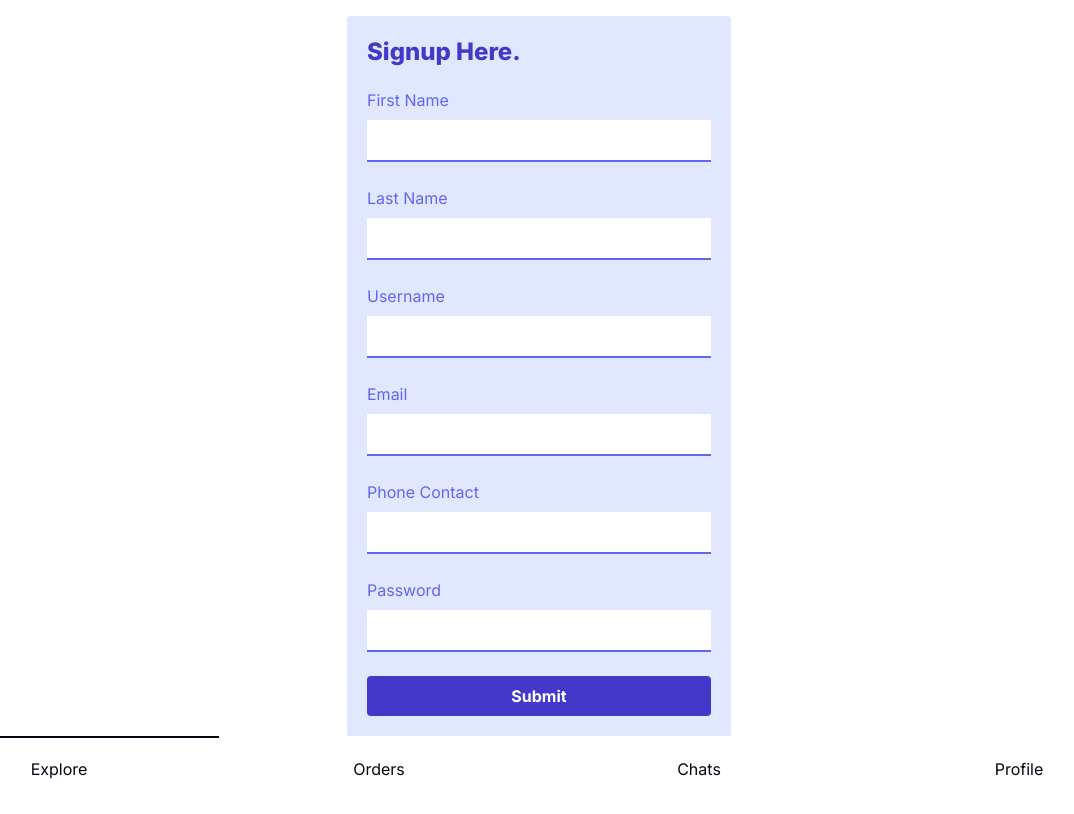
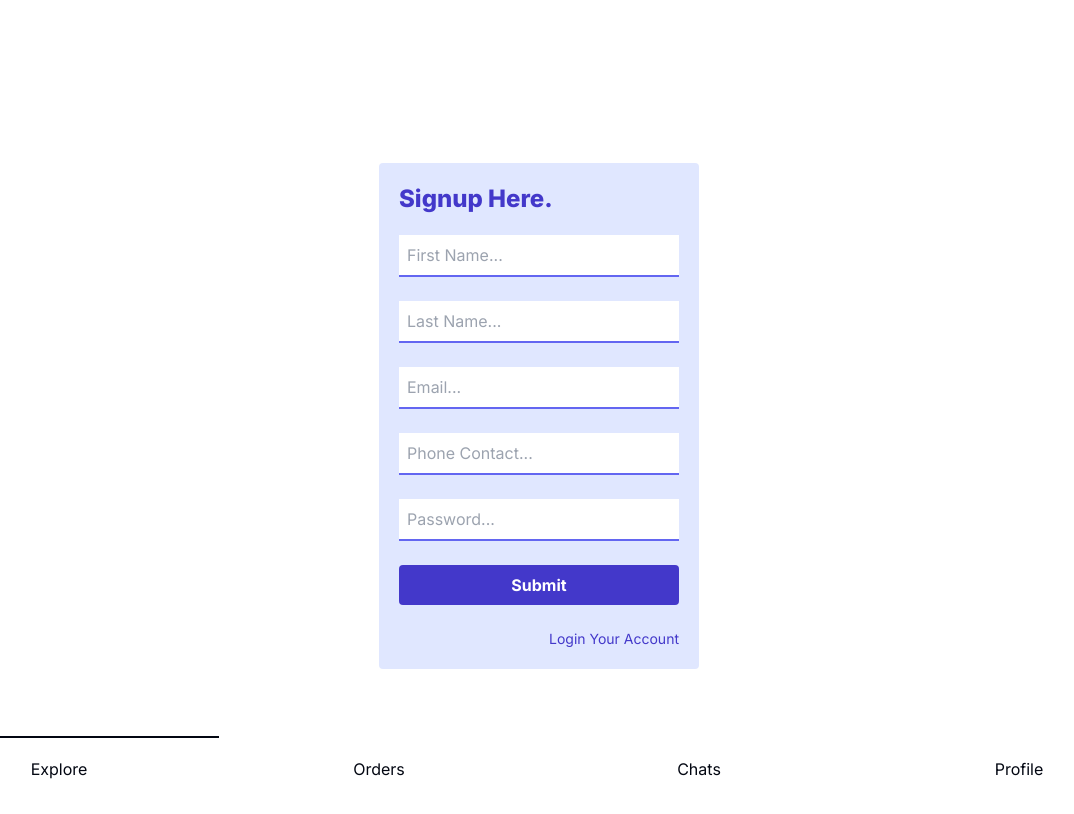
Before and after one commit to ikram98ai/ustad, a Next.js app: page /signup in a window 1280 px wide. Shown: the top 814 px of the page, without its empty margins (101-1175 px from the left). Built offline with nearby package versions, Linux system fonts and the light colour scheme.

Commit message:
integrating formik

```diff
--- a/app/components/form/TextInput.tsx
+++ /dev/null
@@ -1,24 +0,0 @@
-import React from "react";
-
-interface Props {
-  labelText: string;
-  inputType: string;
-  inputName: string;
-}
-
-const TextInput = ({ labelText, inputType, inputName }: Props) => {
-  return (
-    <>
-      <label className="block mb-2 text-indigo-500" htmlFor={inputName}>
-        {labelText}
-      </label>
-      <input
-        className="w-full p-2 mb-6  border-b-2 border-indigo-500 outline-none focus:bg-gray-200"
-        type={inputType}
-        name={inputName}
-      />
-    </>
-  );
-};
-
-export default TextInput;
--- a/app/login/page.tsx
+++ b/app/login/page.tsx
@@ -1,32 +1,40 @@
-import React from "react";
+"use client";
 import FormHeader from "../components/form/FormHeader";
-import TextInput from "../components/form/TextInput";
 import FormFooter from "../components/form/FormFooter";
+import { Formik, Form, Field, ErrorMessage } from "formik";
+import styles from "../styleObj";
 
 const LoginPage = () => {
+  const formInit = {
+    email: "",
+    password: "",
+  };
+
   return (
+    <Formik
+      initialValues={formInit}
+      onSubmit={(values) => {
+        alert(JSON.stringify(values, null, 2));
+      }}
+    >
+      <Form>
         <div className="flex h-screen">
           <div className="w-full max-w-xs m-auto bg-indigo-100 rounded p-5">
             <FormHeader text="Login Here." />
-        <form>
-          <TextInput
-            labelText="Username"
-            inputType="text"
-            inputName="username"
+            <Field
+              className={styles.textInput}
+              name="email"
+              type="email"
+              placeholder="Email..."
             />
-          <TextInput
-            labelText="Password"
-            inputType="password"
-            inputName="password"
+            <ErrorMessage name="email"/>
+            <Field
+              className={styles.textInput}
+              name="password"
+              type="password"
+              placeholder="Password..."
             />
-
-          <div>
-            <input
-              className="w-full bg-indigo-700 hover:bg-green-600 text-white font-bold py-2 px-4 mb-6 rounded"
-              type="submit"
-            />
-          </div>
-        </form>
+            <input className={styles.submitBtn} type="submit" />
             <FormFooter
               leftLink="#"
               leftText="Forgot Password?"
@@ -35,6 +43,8 @@ const LoginPage = () => {
             />
           </div>
         </div>
+      </Form>
+    </Formik>
   );
 };
 
--- a/app/signup/page.tsx
+++ b/app/signup/page.tsx
@@ -1,58 +1,71 @@
-import React from "react";
+"use client";
 import FormHeader from "../components/form/FormHeader";
-import TextInput from "../components/form/TextInput";
 import FormFooter from "../components/form/FormFooter";
+import { Field, Form, Formik } from "formik";
+import styles from "../styleObj";
 
 const SignupPage = () => {
+  const formInit = {
+    firstName: "",
+    lastName: "",
+    username: "",
+    email: "",
+    phoneContact: "",
+    password: "",
+  };
+
   return (
-    <div className="flex mb-20">
-      <div className="w-full max-w-sm m-auto bg-indigo-100 rounded p-5">
+    <Formik
+      initialValues={formInit}
+      onSubmit={(values) => {
+        alert(JSON.stringify(values, null, 2));
+      }}
+    >
+      <Form>
+        <div className="flex h-screen">
+          <div className="w-full max-w-xs m-auto bg-indigo-100 rounded p-5">
             <FormHeader text="Signup Here." />
-        <form>
-          <TextInput
-            labelText="First Name"
-            inputType="text"
-            inputName="firstName"
+            <Field
+              name="firstName"
+              type="text"
+              className={styles.textInput}
+              placeholder="First Name..."
             />
-          <TextInput
-            labelText="Last Name"
-            inputType="text"
-            inputName="lastName"
+            <Field
+              name="lastName"
+              type="text"
+              className={styles.textInput}
+              placeholder="Last Name..."
             />
-          <TextInput
-            labelText="Username"
-            inputType="text"
-            inputName="username"
+            <Field
+              name="email"
+              type="email"
+              className={styles.textInput}
+              placeholder="Email..."
             />
-          <TextInput
-            labelText="Email"
-            inputType="email"
-            inputName="email"
-          />
-          <TextInput
-            labelText="Phone Contact"
-            inputType="tel"
-            inputName="phoneContact"
-          />
-          <TextInput
-            labelText="Password"
-            inputType="password"
-            inputName="password"
+            <Field
+              name="contact"
+              type="tel"
+              className={styles.textInput}
+              placeholder="Phone Contact..."
             />
 
-          <div>
+            <Field
+              className={styles.textInput}
+              name="password"
+              type="password"
+              placeholder="Password..."
+            />
             <input
               className="w-full bg-indigo-700 hover:bg-green-600 text-white font-bold py-2 px-4 mb-6 rounded"
               type="submit"
             />
-          </div>
-        </form>
-        <FormFooter
-          rightLink="/login"
-          rightText="Login Your Account"
-        />
+
+            <FormFooter rightLink="/login" rightText="Login Your Account" />
           </div>
         </div>
+      </Form>
+    </Formik>
   );
 };
 
--- /dev/null
+++ b/app/styleObj.ts
@@ -0,0 +1,8 @@
+const styles = {
+  textInput:
+    "w-full p-2 mb-2  border-b-2 border-indigo-500 outline-none focus:bg-gray-200 mb-6",
+  submitBtn:
+    "w-full bg-indigo-700 hover:bg-green-600 text-white font-bold py-2 px-4 mb-6 rounded",
+};
+
+export default styles;
--- a/package.json
+++ b/package.json
@@ -15,6 +15,7 @@
     "autoprefixer": "10.4.16",
     "eslint": "8.52.0",
     "eslint-config-next": "14.0.0",
+    "formik": "^2.4.5",
     "next": "14.0.0",
     "postcss": "8.4.31",
     "react": "18.2.0",
```
Also changed, not shown: app/interfaces/FormData.tsx (added, +8 -0 lines), 1 other file (tests, documents, lock files or other folders). Lines whose indentation alone changed are shown as unchanged.
